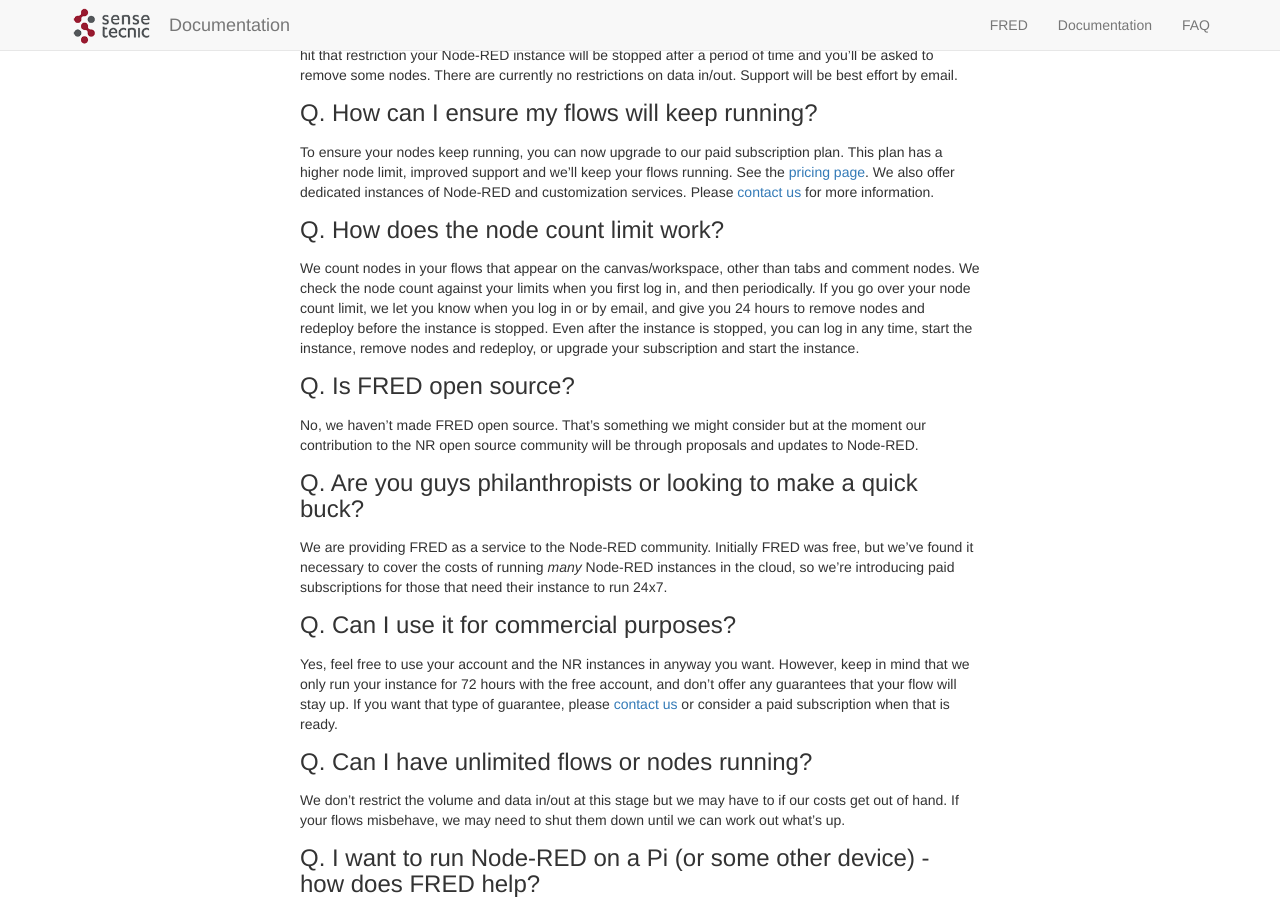
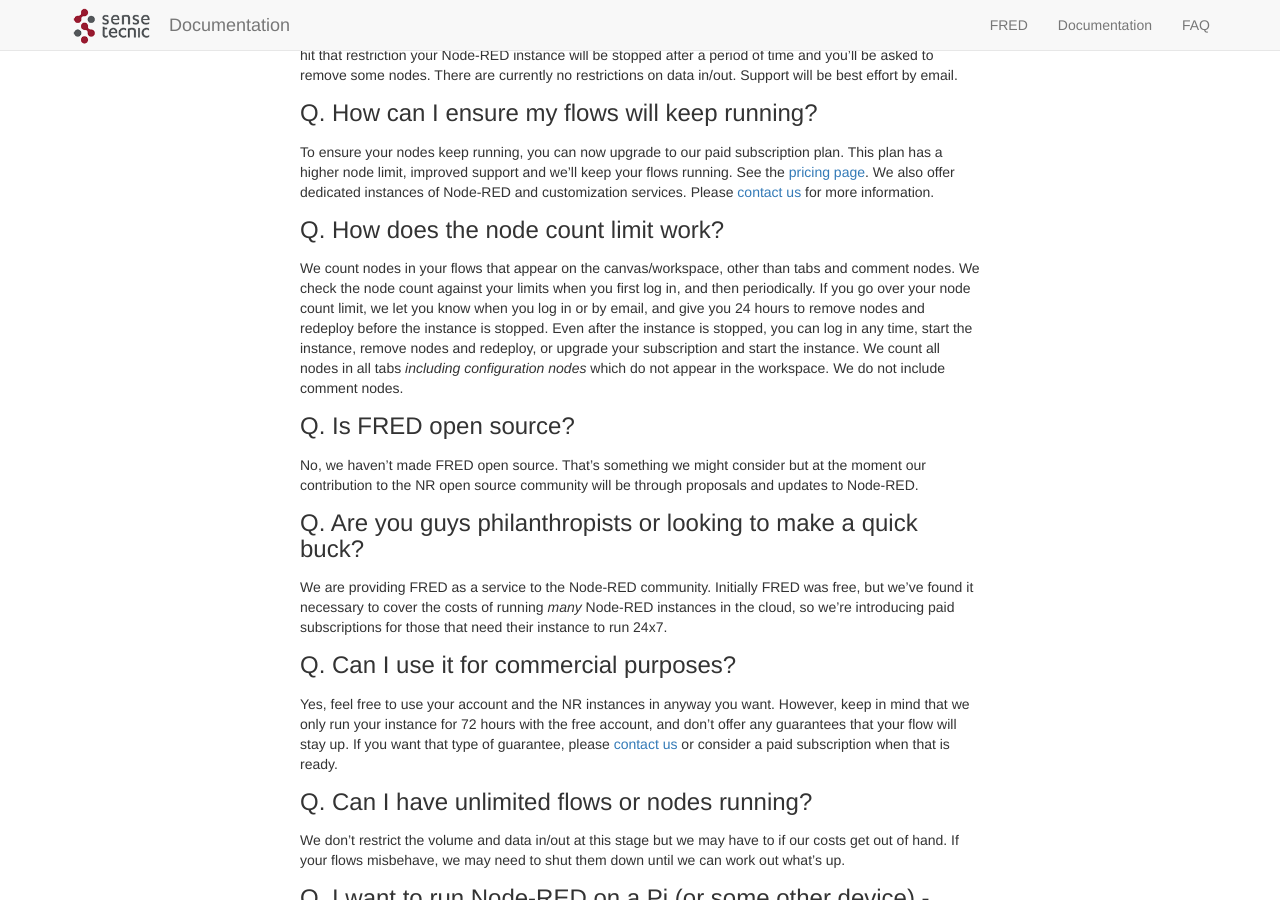
Before and after one commit to SenseTecnic/SenseTecnic.github.io, a Jekyll site: the page built from fred/faq.md, in a window 1280 px wide and 900 px high, scrolled down 767 px. Built offline with Jekyll 4.4.1, drawn with Linux system fonts in a browser that asks for light colours.

Commit message:
Update faq.md

```diff
--- a/fred/faq.md
+++ b/fred/faq.md
@@ -27,7 +27,7 @@
 To ensure your nodes keep running, you can now upgrade to our paid subscription plan.  This plan has a higher node limit, improved support and we'll keep your flows running.  See the [pricing page](https://fred.sensetecnic.com/pricing).  We also offer dedicated instances of Node-RED and customization services.  Please [contact us](mailto:info@sensetecnic.com) for more information.
 
 ### Q. How does the node count limit work?
-We count nodes in your flows that appear on the canvas/workspace, other than tabs and comment nodes.  We check the node count against your limits when you first log in, and then periodically.  If you go over your node count limit, we let you know when you log in or by email, and give you 24 hours to remove nodes and redeploy before the instance is stopped.  Even after the instance is stopped, you can log in any time, start the instance, remove nodes and redeploy, or upgrade your subscription and start the instance.
+We count nodes in your flows that appear on the canvas/workspace, other than tabs and comment nodes.  We check the node count against your limits when you first log in, and then periodically.  If you go over your node count limit, we let you know when you log in or by email, and give you 24 hours to remove nodes and redeploy before the instance is stopped.  Even after the instance is stopped, you can log in any time, start the instance, remove nodes and redeploy, or upgrade your subscription and start the instance.  We count all nodes in all tabs *including configuration nodes* which do not appear in the workspace.  We do not include comment nodes.
 
 ### Q. Is FRED open source?
 No, we haven't made FRED open source. That's something we might consider but at the moment our contribution to the NR open source community will be through proposals and updates to Node-RED.
```
